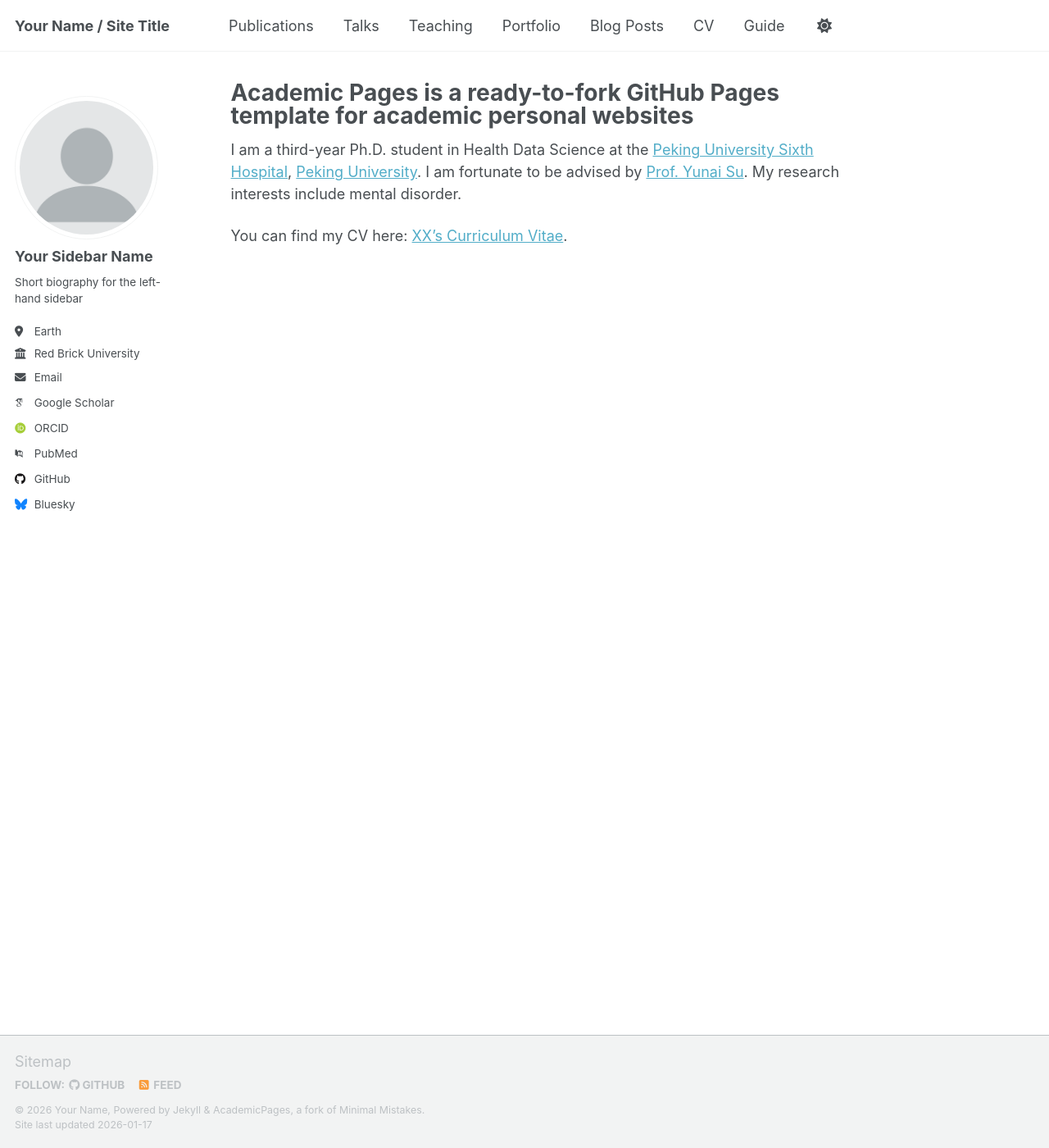
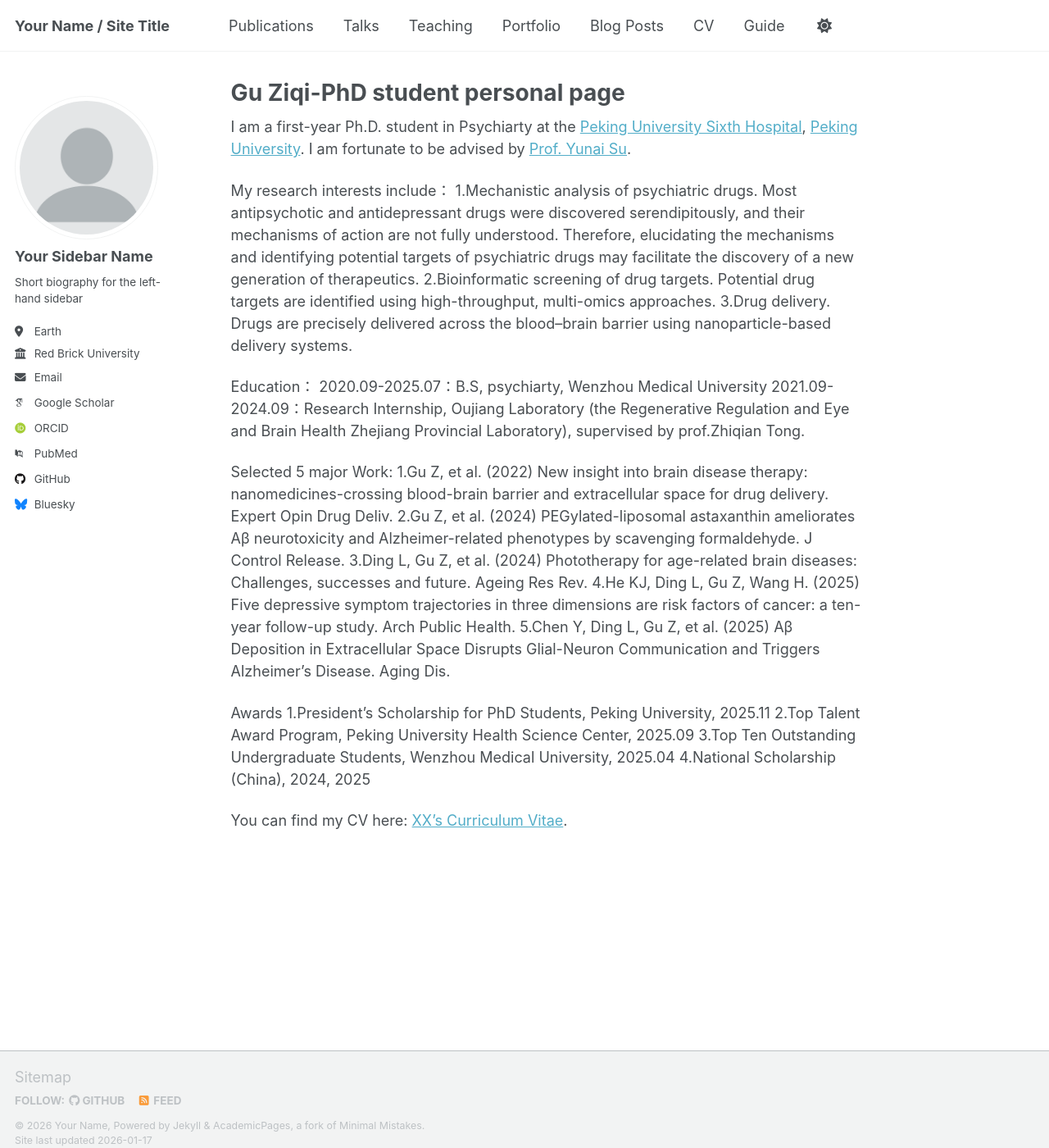
Before and after one commit to Guziqi-pku/Guziqi-pku.github.io, a Jekyll site: the page built from _pages/about.md, in a window 1280 px wide and 1400 px high. Shown: the whole window at 82% size. Built offline with Jekyll 4.4.1, drawn with Linux system fonts in a browser that asks for light colours; some web fonts are replaced; a script that is not in the unit is left out.

Commit message:
Update about.md

```diff
--- a/_pages/about.md
+++ b/_pages/about.md
@@ -1,12 +1,34 @@
 ---
 permalink: /
-title: "Academic Pages is a ready-to-fork GitHub Pages template for academic personal websites"
+title: "Gu Ziqi-PhD student personal page"
 author_profile: true
 redirect_from:
   - /about/
   - /about.html
 ---
 
-I am a third-year Ph.D. student in Health Data Science at the [Peking University Sixth Hospital]([https://www.nihds.pku.edu.cn/](https://www.pkuh6.cn/)), [Peking University](https://www.pku.edu.cn/). I am fortunate to be advised by [Prof. Yunai Su](). My research interests include mental disorder.
+I am a first-year Ph.D. student in Psychiarty at the [Peking University Sixth Hospital]([https://www.nihds.pku.edu.cn/](https://www.pkuh6.cn/)), [Peking University](https://www.pku.edu.cn/). I am fortunate to be advised by [Prof. Yunai Su](http://www.pkuh6.cn/Html/Doctors/Main/Index_212.html).
+
+My research interests include：
+1.Mechanistic analysis of psychiatric drugs. Most antipsychotic and antidepressant drugs were discovered serendipitously, and their mechanisms of action are not fully understood. Therefore, elucidating the mechanisms and identifying potential targets of psychiatric drugs may facilitate the discovery of a new generation of therapeutics.
+2.Bioinformatic screening of drug targets. Potential drug targets are identified using high-throughput, multi-omics approaches.
+3.Drug delivery. Drugs are precisely delivered across the blood–brain barrier using nanoparticle-based delivery systems.
+
+Education：
+2020.09-2025.07：B.S, psychiarty, Wenzhou Medical University
+2021.09-2024.09：Research Internship, Oujiang Laboratory (the Regenerative Regulation and Eye and Brain Health Zhejiang Provincial Laboratory), supervised by prof.Zhiqian Tong.
+
+Selected 5 major Work:
+1.Gu Z, et al. (2022) New insight into brain disease therapy: nanomedicines-crossing blood-brain barrier and extracellular space for drug delivery. Expert Opin Drug Deliv.
+2.Gu Z, et al. (2024) PEGylated-liposomal astaxanthin ameliorates Aβ neurotoxicity and Alzheimer-related phenotypes by scavenging formaldehyde. J Control Release.
+3.Ding L, Gu Z, et al. (2024) Phototherapy for age-related brain diseases: Challenges, successes and future. Ageing Res Rev.
+4.He KJ, Ding L, Gu Z, Wang H. (2025) Five depressive symptom trajectories in three dimensions are risk factors of cancer: a ten-year follow-up study. Arch Public Health.
+5.Chen Y, Ding L, Gu Z, et al. (2025) Aβ Deposition in Extracellular Space Disrupts Glial-Neuron Communication and Triggers Alzheimer's Disease. Aging Dis.
+
+Awards
+1.President’s Scholarship for PhD Students, Peking University, 2025.11
+2.Top Talent Award Program, Peking University Health Science Center, 2025.09
+3.Top Ten Outstanding Undergraduate Students, Wenzhou Medical University, 2025.04
+4.National Scholarship (China), 2024, 2025
 
 You can find my CV here: [XX's Curriculum Vitae](../assets/Curriculum_Vitae.pdf).
```
